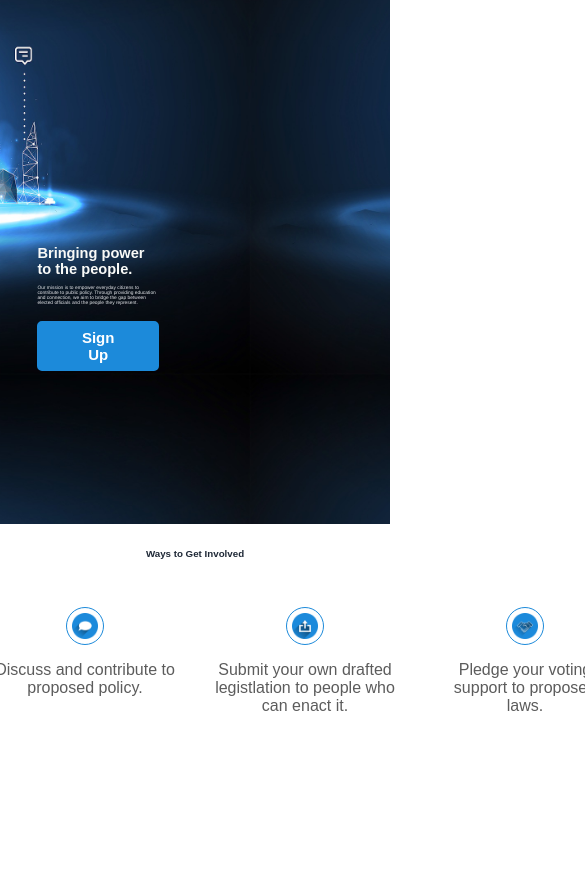
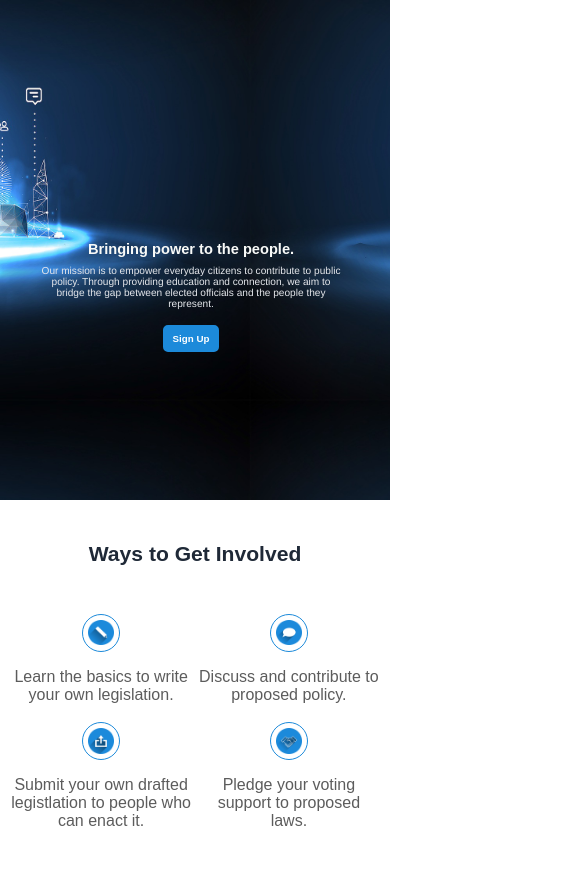
Before and after one commit to qmpudenz/landing-page, a plain HTML site: page index.html in a window 390 px wide. Shown: the top 875 px of the page, 585 px wide, since content can reach past the window. Drawn offline with Linux system fonts and the light colour scheme.

Commit message:
Added support for mobile

```diff
--- a/style.css
+++ b/style.css
@@ -2,6 +2,7 @@ body {
     display:flex;
     flex-direction: column;
     font-family: sans-serif;
+    margin: 0;
 }
 
 .header {
@@ -9,12 +10,12 @@ body {
     width: 100vw;
     height:12vh;
     background-color: #1f293700;
-    margin: -32px;
-    margin-bottom:-12vh;
-    padding-top: 24px;
-    justify-content: center;
+    margin: 0;
+    margin-top:-30px;
+    padding-top: 30px;
+    justify-content: space-around;
     color:white;
-    flex-wrap: nowrap;
+    flex-wrap: wrap;
     fill-opacity: 50%;
     overflow:overlay;
 }
@@ -22,14 +23,19 @@ body {
 .header-left {
     display: flex;
     flex-direction: row;
-    margin-right: auto;
-    padding-left: 8%;
+    padding-right: auto;
+    padding-left: 2.5vw;
     gap:1.25vw;
     justify-content: center;
     align-items: center;
     flex-wrap:nowrap;
-    width:35vw;
-    vmin: 10.416666666667 vw;
+    width:40vmax;
+}
+
+@media only screen and (max-width:450px){
+    .header-left {
+        padding-left:0vw;
+    }
 }
 
 .logo {
@@ -42,39 +48,43 @@ body {
     display:flex;
     flex-direction: row;
     flex-wrap: nowrap;
-    justify-content: right;
+    justify-content: center;
     flex:1 1;
-    padding-right: 8%;
+    padding-right: 2.5vw;
+    padding-left:auto;
     align-items: center;
-    gap: 1.25vw;
+    gap: 2vw;
     color:#e5e7eb;
-    width:65vw;
-    min-width: 10.416666666667 vw;
+    width:40vmax;
+}
+
+@media only screen and (max-width:450px){
+    .header-links {
+        padding-right:0vw;
+    }
 }
 
 .first {
     display: flex;
     flex-direction: row;
     justify-content: space-between;
-    padding-left:10%;
-    padding-right:10%;
     background-color: #1F2937;
-    margin:-8px;
-    margin-top:0px;
+    margin:0px;
     padding-top:175px;
     padding-bottom: 75px;
+    padding-right:10vw;
+    padding-left:10vw;
     align-content: center;
     color:#e5e7eb;
-    gap:64px;
-    height: 32.407vh;
     background-image: url(tech-city.jpg);
-    background-position-y:-150px;
+    background-position-y:-100px;
     background-position-x: 250px;
     background-size: cover;
     background-repeat:repeat;
     background-attachment: fixed;
     background-clip:border-box;
-    vmin:;
+    margin-top:-12vh;
+    width:fill;
 }
 
 .left {
@@ -87,6 +97,12 @@ body {
     gap:0px;
     padding-right: 8px;
     width: 50%;
+}
+
+@media only screen and (max-width:450px){
+    .left {
+        text-align:center;
+    }
 }
 
 .left-text {
@@ -102,6 +118,12 @@ body {
     justify-content: center;
     align-content: right;
     width: 50%;
+}
+
+@media only screen and (max-width:450px){
+    .right {
+        width:0px;
+    }
 }
 
 .image-container {
@@ -126,8 +148,9 @@ body {
     text-align: center;
     padding-top: 24px;
     padding-bottom: 24px;
-    height: 400px;
+    height: fill;
     margin-bottom: 40px;
+    width:100vw;
 }
 
 .container {
@@ -135,7 +158,8 @@ body {
     flex-direction: row;
     justify-content: center;
     margin:8px;
-    gap:40px;
+    gap:2vw;
+    flex-wrap:wrap;
 }
 
 .card {
@@ -165,7 +189,7 @@ body {
 
 .third {
     background-color: #e5e7eb;
-    margin: -8px;
+    margin: 0px;
     padding-left: 15%;
     padding-right: 15%;
     padding-top: 0px;
@@ -177,10 +201,11 @@ body {
     flex-direction: column;
     align-items: center;
     justify-content: center;
+    width:fill;
 }
 
 .quote {
-    font-size: 36px;
+    font-size: 3.5vmax;
     font-style: oblique;
     font-family: Helvetica, sans-serif;
     color:#1f2937;
@@ -212,12 +237,21 @@ body {
     width:75%;
     display:flex;
     justify-content: space-evenly;
-    margin:25px;
+    margin:2vw;
     height: 125px;
     border:2px solid;
     border-color: #ffffff;
     border-radius: 10px;
-    padding:8px;
+    padding:1vw;
+    flex-wrap:wrap;
+}
+
+@media only screen and (max-width:450px){
+    .container-two {
+        flex-direction:column;
+        justify-content:center;
+        text-align:center;
+    }
 }
 
 .call-to-action {
@@ -227,16 +261,24 @@ body {
     color:white;
     justify-content:center;
     align-self:center;
+    width:30vw;
+}
+
+@media only screen and (max-width:450px){
+    .call-to-action {
+        width:50vw;
+    }
 }
 
 .call-heading {
    margin-bottom:0px;
    margin-top:0px;
-   font-size: 20px;
+   font-size: 2vmax;
 }
 
 .call-description {
     margin-top:0px;
+    font-size:1.5vmax;
 }
 
 h1 {
@@ -248,14 +290,14 @@ h1 {
 }
 
 h2 {
-    font-size: 2.500vw;
+    font-size: 2.5vmax;
     align-content: center;
     margin-bottom: 40px;
     color:#1F2937;
 }
 
 h3 {
-    font-size:1.875vw;
+    font-size:1.875vmax;
     color: #f9faf8;
 }
 
@@ -275,12 +317,13 @@ p {
 }
 
 a {
+    display:flex;
     text-decoration: none;
     color: #e5e7eb;
     padding: 8px;
     padding-right: 0px;
     padding-left:0px;
-    font-size: 1.250vw;
+    font-size: 1.20vmax;
     font-family: Helvetica, sans-serif;
 }
 
@@ -288,8 +331,8 @@ button {
     height:fit-content;
     padding-top:6px;
     padding-bottom: 6px;
-    padding-right: 32px;
-    padding-left: 32px;
+    padding-right: 2vw;
+    padding-left: 2vw;
     border-color: white;
     color: white;
     border:2px solid;
@@ -297,7 +340,13 @@ button {
     border-radius: 5px;
     align-self: center;
     font-weight: bold;
-    font-size:15px;
+    font-size:2.5vmin;
+}
+
+@media only screen and (max-width:450px){
+    .button {
+        font-size:0vw;
+    }
 }
 
 .button-1 {
@@ -305,12 +354,19 @@ button {
     margin-right: auto;
 }
 
+@media only screen and (max-width:450px){
+    .button-1 {
+        margin-right:0;
+    }
+}
+
 .footer {
     background-color:#1F2937;
-    margin: -8px;
+    margin: 0px;
     color:rgb(206, 205, 205);
     height: 80px;
     display: flex;
     justify-content: center;
     align-items: center;
+    width:100vw
 }
```
